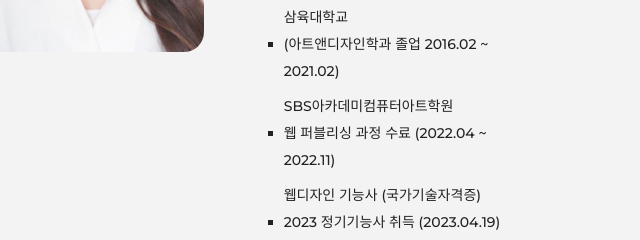
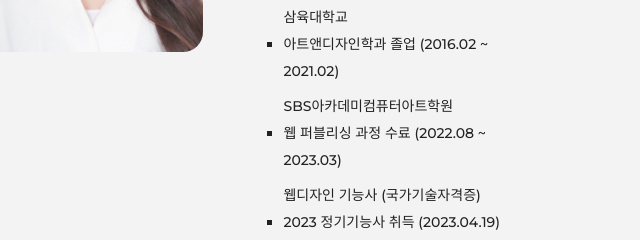
Before and after one commit to hajinnn/portfolio, a plain HTML site: page index.html in a window 1280 px wide. Shown: the part 1240-1480 px from the top of the page, 150-790 px from the left. Drawn offline with nearby package versions, Linux system fonts and the light colour scheme; animation ran at ten frames a second; files whose address does not match are found by name.

Commit message:
Add files via upload

```diff
--- a/index.html
+++ b/index.html
@@ -141,10 +141,10 @@
                                 <ul class="title two">EDUCATION
                                     <li class="list-box">
                                         <ul>삼육대학교
-                                            <li class="list">(아트앤디자인학과 졸업 2016.02 ~ 2021.02)</li>
+                                            <li class="list">아트앤디자인학과 졸업 (2016.02 ~ 2021.02)</li>
                                         </ul>
                                         <ul>SBS아카데미컴퓨터아트학원
-                                            <li class="list">웹 퍼블리싱 과정 수료 (2022.04 ~ 2022.11)</li>
+                                            <li class="list">웹 퍼블리싱 과정 수료 (2022.08 ~ 2023.03)</li>
                                         </ul>
                                         <ul>웹디자인 기능사 (국가기술자격증)
                                             <li class="list">2023 정기기능사 취득 (2023.04.19)</li>
```
